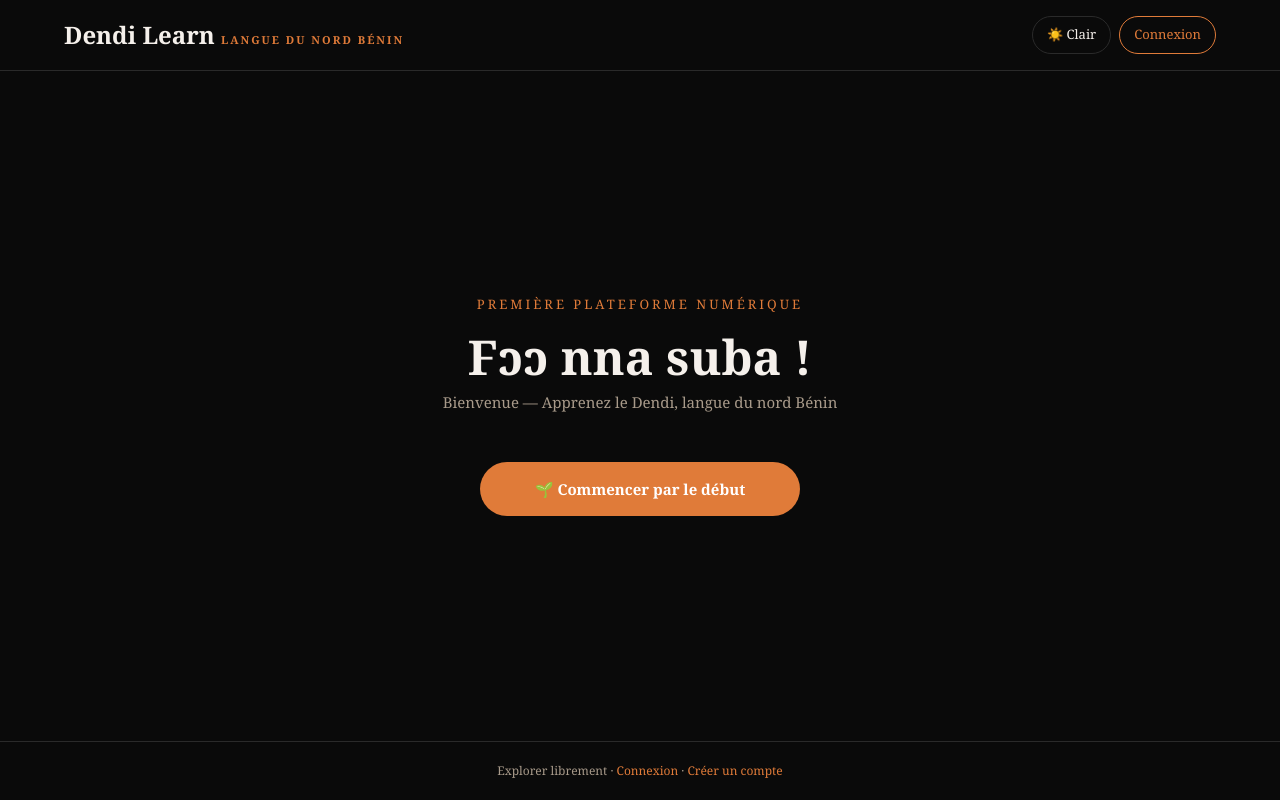
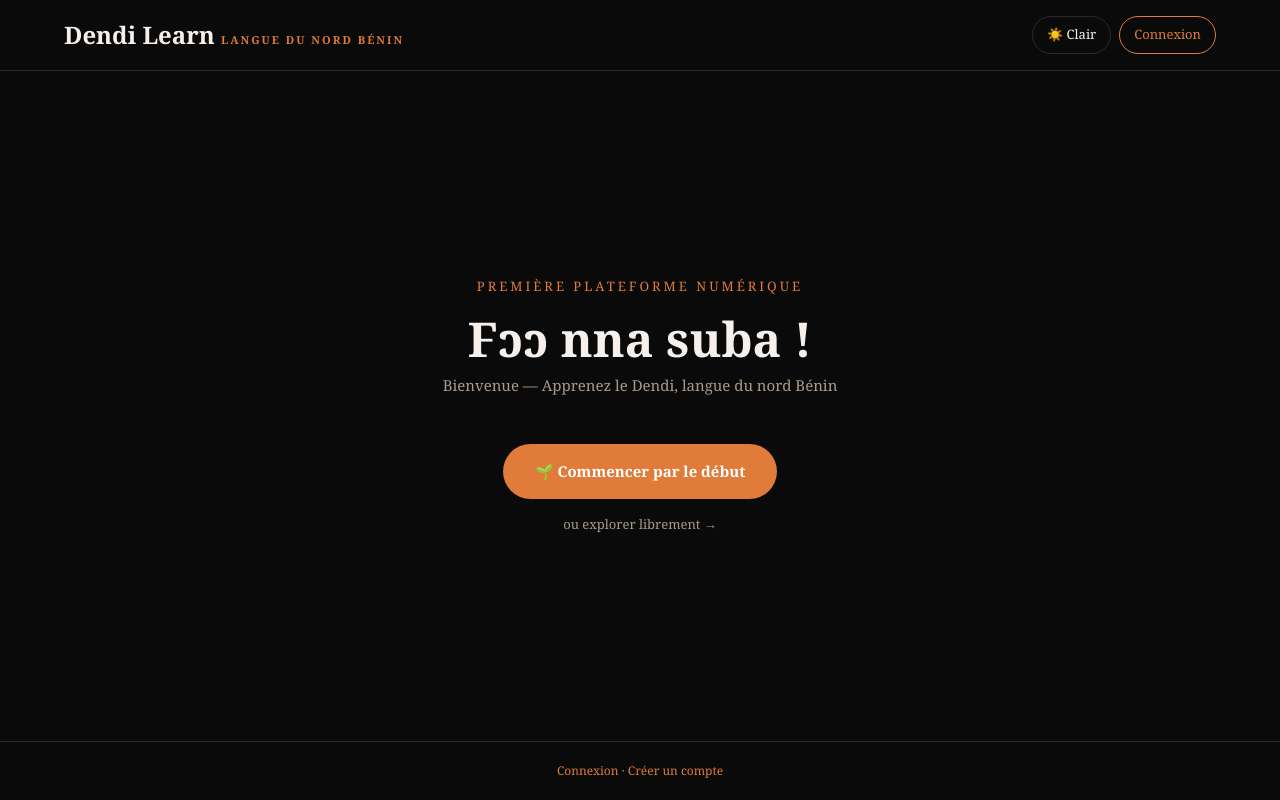
Before and after one commit to GhostDRAKEN/dendi-learn, a Next.js app: page / in a window 1280 px wide. Built offline with nearby package versions, Linux system fonts and the light colour scheme; no server answers; the database is empty.

Commit message:
feat: suppression bouton Tous en mode niveau, filtres adaptés au niveau

```diff
--- a/app/apprendre/page.tsx
+++ b/app/apprendre/page.tsx
@@ -53,7 +53,7 @@ export default async function ApprendrePage({
       )}
 
       <section style={{ padding: '24px 5vw' }}>
-        <ApprendreClient mots={mots ?? []} categorieInitiale={params.categorie} />
+        <ApprendreClient mots={mots ?? []} categorieInitiale={params.categorie} niveau={params.niveau} />
       </section>
     </main>
   )
--- a/app/components/ApprendreClient.tsx
+++ b/app/components/ApprendreClient.tsx
@@ -13,7 +13,11 @@ type Mot = {
   categorie: string
 }
 
-export default function ApprendreClient({ mots, categorieInitiale }: { mots: Mot[], categorieInitiale?: string }) {
+export default function ApprendreClient({ mots, categorieInitiale, niveau }: {
+  mots: Mot[]
+  categorieInitiale?: string
+  niveau?: string
+}) {
   const [vusCount, setVusCount] = useState(0)
   const [userId, setUserId] = useState<string | null>(null)
   const [motsDejaVus, setMotsDejaVus] = useState<Set<number>>(new Set())
@@ -55,6 +59,7 @@ export default function ApprendreClient({ mots, categorieInitiale }: { mots: Mot
         onVusCountChange={setVusCount}
         onMotVu={handleMotVu}
         motsDejaVus={motsDejaVus}
+        niveauActif={niveau}
       />
       <BanniereInscription vusCount={vusCount} />
     </>
--- a/app/components/Filtre.tsx
+++ b/app/components/Filtre.tsx
@@ -31,12 +31,13 @@ const CATEGORIES_LABELS: Record<string, string> = {
   'couleurs': 'Couleurs',
 }
 
-export default function Filtre({ mots, categorieInitiale, onVusCountChange, onMotVu, motsDejaVus }: {
+export default function Filtre({ mots, categorieInitiale, onVusCountChange, onMotVu, motsDejaVus, niveauActif }: {
   mots: Mot[]
   categorieInitiale?: string
   onVusCountChange?: (count: number) => void
   onMotVu?: (motId: number) => void
   motsDejaVus?: Set<number>
+  niveauActif?: string
 }) {
   const [active, setActive] = useState(categorieInitiale ?? 'Tous')
   const [recherche, setRecherche] = useState('')
@@ -45,9 +46,7 @@ export default function Filtre({ mots, categorieInitiale, onVusCountChange, onMo
   const [vusIds, setVusIds] = useState<Set<number>>(motsDejaVus ?? new Set())
 
   useEffect(() => {
-    if (motsDejaVus && motsDejaVus.size > 0) {
-      setVusIds(motsDejaVus)
-    }
+    if (motsDejaVus && motsDejaVus.size > 0) setVusIds(motsDejaVus)
   }, [motsDejaVus])
 
   useEffect(() => {
@@ -95,8 +94,12 @@ export default function Filtre({ mots, categorieInitiale, onVusCountChange, onMo
   const total = motsFiltres.length
   const progression = total > 0 ? Math.round((vusCount / total) * 100) : 0
 
+  // Catégories disponibles dans les mots actuels
+  const categoriesDisponibles = new Set(mots.map(m => m.categorie))
+
   return (
     <div>
+      {/* Barre de recherche */}
       <div style={{ position: 'relative', marginBottom: '20px' }}>
         <div style={{ position: 'absolute', left: '14px', top: '50%', transform: 'translateY(-50%)', pointerEvents: 'none' }}>
           <svg width="16" height="16" viewBox="0 0 24 24" fill="none" stroke="var(--text-muted)" strokeWidth="2" strokeLinecap="round" strokeLinejoin="round">
@@ -128,8 +131,21 @@ export default function Filtre({ mots, categorieInitiale, onVusCountChange, onMo
         )}
       </div>
 
+      {/* Filtres */}
       <div style={{ display: 'flex', gap: '8px', flexWrap: 'wrap', marginBottom: '24px', alignItems: 'center' }}>
         {CATEGORIES_ORDER.map((cat) => {
+          // Cacher ⊞ si niveau actif
+          if (cat === 'Tous' && niveauActif) return null
+
+          // Cacher les catégories non disponibles dans les mots filtrés
+          if (cat !== 'Tous' && cat !== 'temps') {
+            if (!categoriesDisponibles.has(cat)) return null
+          }
+          if (cat === 'temps') {
+            const tempsDisponible = TEMPS_SOUS_CATEGORIES.some(s => categoriesDisponibles.has(s))
+            if (!tempsDisponible) return null
+          }
+
           if (cat === 'temps') {
             return (
               <div key="temps" style={{ position: 'relative' }}>
@@ -139,7 +155,7 @@ export default function Filtre({ mots, categorieInitiale, onVusCountChange, onMo
                 </button>
                 {showTempsMenu && (
                   <div style={{ position: 'absolute', top: '115%', left: 0, backgroundColor: 'var(--dropdown-bg)', border: '1px solid #E07B39', borderRadius: '12px', zIndex: 20, overflow: 'hidden', minWidth: '160px', boxShadow: '0 8px 24px rgba(0,0,0,0.2)' }}>
-                    {TEMPS_SOUS_CATEGORIES.map((sub) => (
+                    {TEMPS_SOUS_CATEGORIES.filter(s => categoriesDisponibles.has(s)).map((sub) => (
                       <div key={sub} onClick={() => handleCategorieChange(sub)}
                         style={{ padding: '12px 20px', cursor: 'pointer', color: active === sub ? '#E07B39' : 'var(--text)', fontSize: '13px', borderBottom: '1px solid var(--border)', fontFamily: 'Georgia, serif', backgroundColor: active === sub ? '#2A1500' : 'transparent' }}
                         onMouseEnter={(e) => (e.currentTarget.style.backgroundColor = active === sub ? '#2A1500' : 'var(--border)')}
@@ -153,6 +169,7 @@ export default function Filtre({ mots, categorieInitiale, onVusCountChange, onMo
               </div>
             )
           }
+
           return (
             <button key={cat} onClick={() => handleCategorieChange(cat)}
               style={{ padding: '8px 16px', borderRadius: '9999px', fontSize: '13px', fontWeight: '500', cursor: 'pointer', fontFamily: 'Georgia, serif', backgroundColor: active === cat ? '#E07B39' : 'transparent', border: active === cat ? '1px solid #E07B39' : '1px solid var(--border)', color: active === cat ? '#FFFFFF' : 'var(--text-muted)' }}>
@@ -166,6 +183,7 @@ export default function Filtre({ mots, categorieInitiale, onVusCountChange, onMo
         })}
       </div>
 
+      {/* Barre de progression */}
       <div style={{ marginBottom: '24px' }}>
         <div style={{ display: 'flex', justifyContent: 'space-between', alignItems: 'center', marginBottom: '8px' }}>
           <span style={{ color: 'var(--text-muted)', fontSize: '12px', letterSpacing: '1px' }}>
@@ -180,6 +198,7 @@ export default function Filtre({ mots, categorieInitiale, onVusCountChange, onMo
         </div>
       </div>
 
+      {/* Résultats */}
       {motsFiltres.length === 0 ? (
         <p style={{ color: 'var(--text-muted)', textAlign: 'center', marginTop: '40px' }}>Aucun mot trouvé pour &quot;{recherche}&quot;</p>
       ) : (
--- a/app/page.tsx
+++ b/app/page.tsx
@@ -48,7 +48,6 @@ export default async function HomePage() {
           Bienvenue — Apprenez le Dendi, langue du nord Bénin
         </p>
 
-        {/* Mot du jour dynamique */}
         {motDuJour && (
           <div style={{
             backgroundColor: 'var(--card)',
@@ -74,6 +73,8 @@ export default async function HomePage() {
           </div>
         )}
 
+        {/* CTA principal + lien discret */}
+        <div style={{ display: 'flex', flexDirection: 'column', alignItems: 'center', gap: '16px' }}>
           <Link href="/apprendre?niveau=debutant" style={{
             display: 'block', width: '100%', maxWidth: '320px', padding: '16px 32px',
             backgroundColor: '#E07B39', color: 'white',
@@ -83,13 +84,18 @@ export default async function HomePage() {
           }}>
             🌱 Commencer par le début
           </Link>
+          <Link href="/apprendre" style={{
+            fontSize: '13px', color: 'var(--text-muted)',
+            textDecoration: 'none',
+          }}>
+            ou explorer librement →
+          </Link>
+        </div>
 
       </section>
 
       <footer style={{ padding: '20px 5vw', textAlign: 'center', borderTop: '1px solid var(--border)' }}>
         <p style={{ fontSize: '12px', color: 'var(--text-muted)' }}>
-          <Link href="/apprendre" style={{ color: 'var(--text-muted)', textDecoration: 'none' }}>Explorer librement</Link>
-          {' · '}
           <Link href="/connexion" style={{ color: '#E07B39', textDecoration: 'none' }}>Connexion</Link>
           {' · '}
           <Link href="/inscription" style={{ color: '#E07B39', textDecoration: 'none' }}>Créer un compte</Link>
```
Lines whose indentation alone changed are shown as unchanged.
